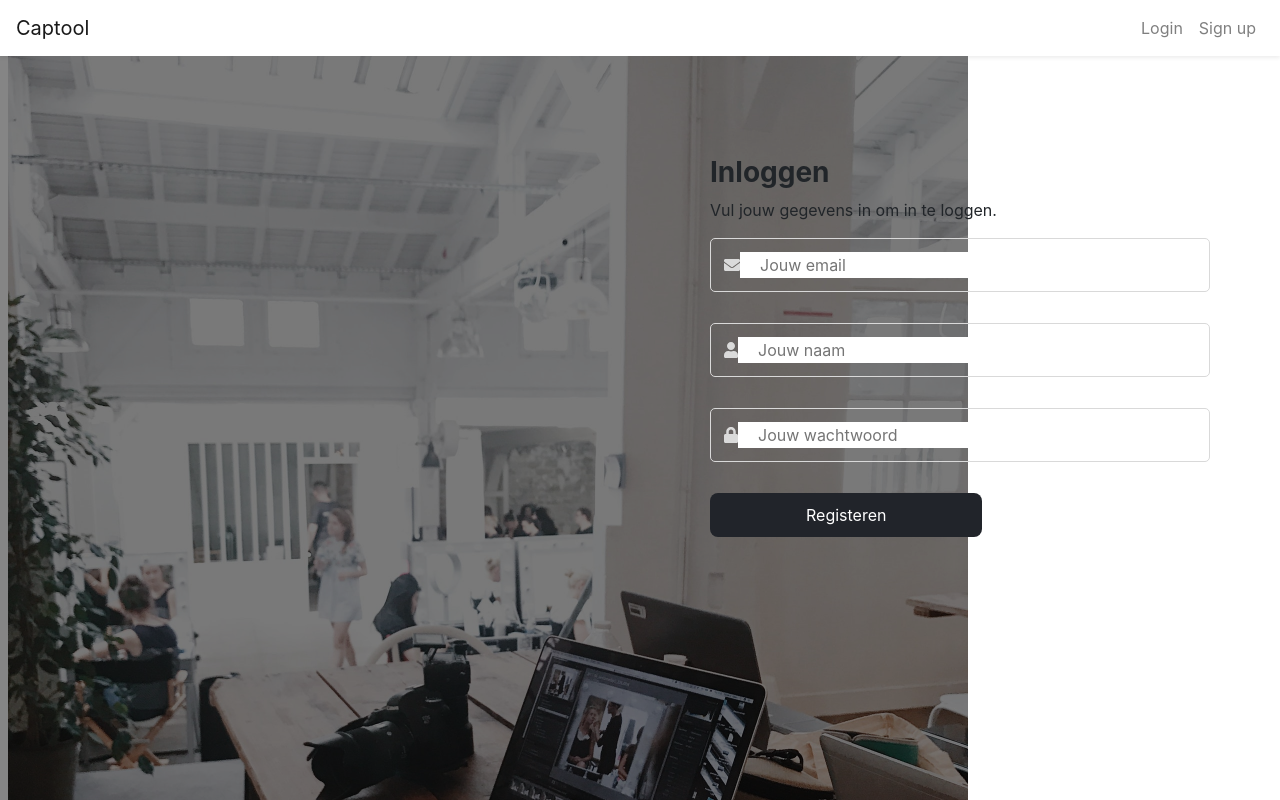
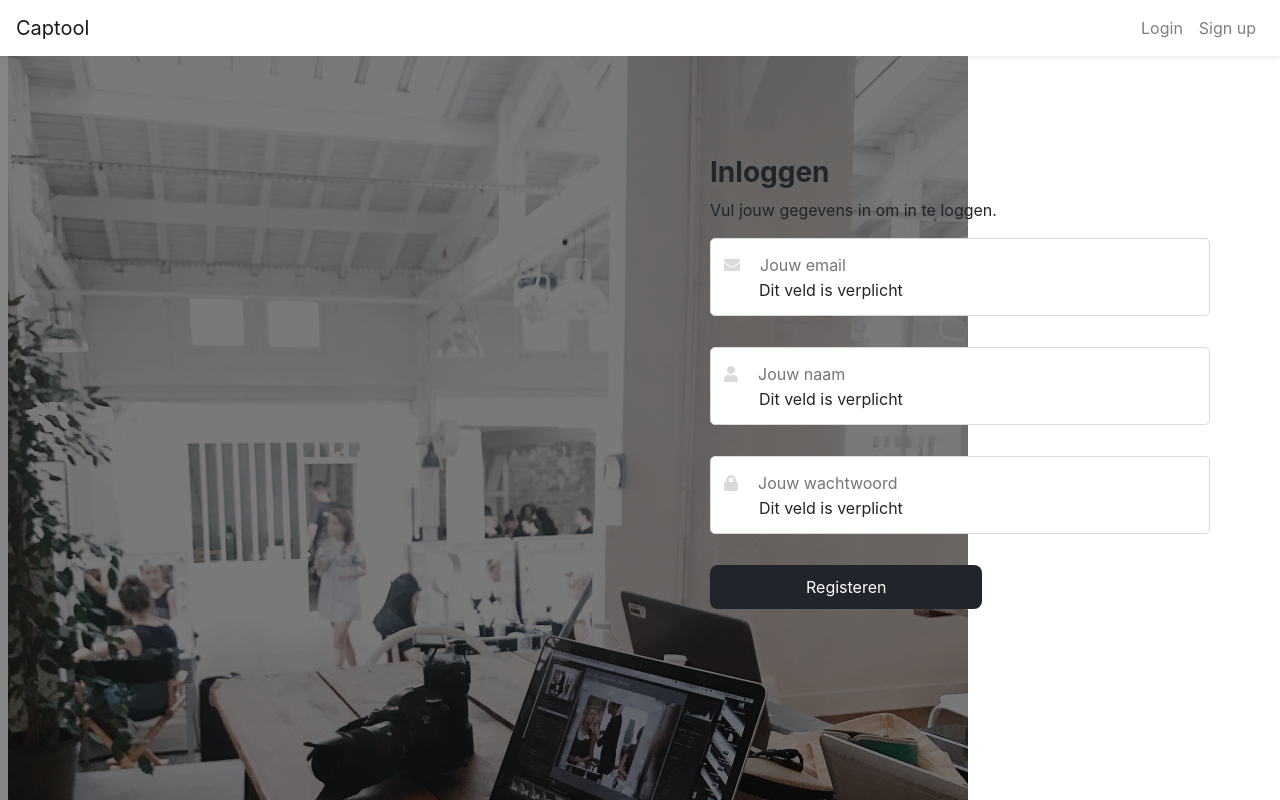
Before and after one commit to joeydeckers/Captool_webapp, a Vue app: page /register in a window 1280 px wide. Shown: the top 800 px of the page. Built offline with nearby package versions, Linux system fonts and the light colour scheme.

Commit message:
added form validation
components:
login
register
editcaptionitem

```diff
--- a/src/views/EditCaptionItem.vue
+++ b/src/views/EditCaptionItem.vue
@@ -54,6 +54,8 @@
             maxlength="30"
             placeholder="Jouw caption"
           ></b-input>
+          <div class="error" v-if="!$v.caption.required">Dit veld is verplicht</div>
+
           <Button
             style="margin-top: 20px; margin-right:20px;"
             buttonText="Toevoegen"
@@ -105,6 +107,7 @@
 <script>
 // import "vue-range-component/dist/vue-range-slider.css";
 // import VueRangeSlider from "vue-range-component";
+import { required } from "vuelidate/lib/validators";
 import VuePlyr from "vue-plyr";
 import { mapGetters, mapActions } from "vuex";
 import Button from "@/components/Button.vue";
@@ -142,6 +145,11 @@ export default {
       isDragging: false,
       delayedDragging: false,
     };
+  },
+  validations: {
+    caption: {
+      required
+    }
   },
   methods: {
     makeToast(variant = null, titleToast, bodyToast) {
--- a/src/views/Login.vue
+++ b/src/views/Login.vue
@@ -15,7 +15,8 @@
               <div class="input-holder">
                 <font-awesome-icon icon="envelope" />
                 <input type="email" placeholder="Jouw email" v-model="email" data-type="email" />
-                <div class="error" v-if="!$v.email.required">Field is required</div>
+                <div class="error" v-if="!$v.email.required">Dit veld is verplicht</div>
+                <div class="error" v-if="!$v.email.email">Vul een geldig email adres in</div>
               </div>
             </b-form-group>
 
@@ -28,6 +29,11 @@
                   v-model="password"
                   data-type="password"
                 />
+                <div class="error" v-if="!$v.password.required">Dit veld is verplicht</div>
+                <div
+                  class="error"
+                  v-if="!$v.password.minLength"
+                >Het wachtwoord moet minimaal {{$v.password.$params.minLength.min}} karakters bevatten</div>
               </div>
             </b-form-group>
 
@@ -41,7 +47,7 @@
 
 <script>
 import Button from "@/components/Button.vue";
-import { required} from "vuelidate";
+import { required, email, minLength } from "vuelidate/lib/validators";
 
 export default {
   components: {
@@ -55,16 +61,38 @@ export default {
   },
   methods: {
     login() {
-      this.$store.dispatch("login", {
-        email: this.email,
-        password: this.password
-      });
+      if (this.$v.$invalid) {
+        this.submitStatus = "ERROR";
+      } else {
+        this.$store.dispatch("login", {
+          email: this.email,
+          password: this.password
+        });
+        this.submitStatus = "PENDING";
+        setTimeout(() => {
+          this.submitStatus = "OK";
+        }, 500);
+      }
     }
   },
   validations: {
     email: {
       required,
+      email
     },
+    password: {
+      required,
+      minLength: minLength(6)
+    }
   }
 };
 </script>
+
+<style scoped>
+  .input-holder {
+    background-color: #fff;
+  }
+  .error {
+    margin-left: 35px;
+  }
+</style>
--- a/src/views/Register.vue
+++ b/src/views/Register.vue
@@ -3,43 +3,52 @@
     <b-container fluid>
       <b-row>
         <b-col lg="6">
-            <img alt="Vue logo" src="../assets/bg.png">
+          <img alt="Vue logo" src="../assets/bg.png" />
         </b-col>
         <b-col lg="6">
-
-                <b-form @submit.prevent="registerUser" @reset="onReset">
-                    <h3><strong>Inloggen</strong></h3>
+          <b-form @submit.prevent="registerUser">
+            <h3>
+              <strong>Inloggen</strong>
+            </h3>
             <p>Vul jouw gegevens in om in te loggen.</p>
-                    <b-form-group
-                      id="input-group-1"
-                    >
-
+            <b-form-group id="input-group-1">
               <div class="input-holder">
                 <font-awesome-icon icon="envelope" />
-                      <input data-type="email" type="email" placeholder="Jouw email" v-model="email">
+                <input data-type="email" type="email" placeholder="Jouw email" v-model="email" />
+                <div class="error" v-if="!$v.email.required">Dit veld is verplicht</div>
+                <div class="error" v-if="!$v.email.email">Vul een geldig email adres in</div>
               </div>
-
             </b-form-group>
-                    <b-form-group
-                      id="input-group-1"
-                    >
-
+            <b-form-group id="input-group-1">
               <div class="input-holder">
                 <font-awesome-icon icon="user" />
-                      <input data-type="name" type="name" placeholder="Jouw naam" v-model="name">
+                <input data-type="name" type="name" placeholder="Jouw naam" v-model="name" />
+                <div class="error" v-if="!$v.name.required">Dit veld is verplicht</div>
+                <div
+                  class="error"
+                  v-if="!$v.name.minLength"
+                >Jouw naam moet minimaal {{$v.name.$params.minLength.min}} karakters bevatten</div>
               </div>
-
             </b-form-group>
 
             <b-form-group id="input-group-2">
               <div class="input-holder">
                 <font-awesome-icon icon="lock" />
-                      <input data-type="password" type="password" placeholder="Jouw wachtwoord" v-model="password">
+                <input
+                  data-type="password"
+                  type="password"
+                  placeholder="Jouw wachtwoord"
+                  v-model="password"
+                />
+                <div class="error" v-if="!$v.password.required">Dit veld is verplicht</div>
+                <div
+                  class="error"
+                  v-if="!$v.password.minLength"
+                >Het wachtwoord moet minimaal {{$v.password.$params.minLength.min}} karakters bevatten</div>
               </div>
             </b-form-group>
 
-
-                     <Button type="submit" buttonText="Registeren"/>
+            <Button type="submit" buttonText="Registeren" />
           </b-form>
         </b-col>
       </b-row>
@@ -48,8 +57,8 @@
 </template>
 
 <script>
-import { mapActions } from "vuex";
-import Button from '@/components/Button.vue'
+import Button from "@/components/Button.vue";
+import { required, email, minLength } from "vuelidate/lib/validators";
 
 export default {
   components: {
@@ -63,14 +72,44 @@ export default {
     };
   },
   methods: {
-    ...mapActions(["register"]),
-    registerUser(){
-      this.register({
+    registerUser() {
+      if (this.$v.$invalid) {
+        this.submitStatus = "ERROR";
+      } else {
+        this.$store.dispatch("register", {
           email: this.email,
           name: this.name,
           password: this.password
         });
+        this.submitStatus = "PENDING";
+        setTimeout(() => {
+          this.submitStatus = "OK";
+        }, 500);
+      }
+    }
+  },
+  validations: {
+    name: {
+      required,
+      minLength: minLength(2)
+    },
+    email: {
+      required,
+      email
+    },
+    password: {
+      required,
+      minLength: minLength(6)
     }
   }
 };
 </script>
+
+<style scoped>
+.input-holder {
+  background-color: #fff;
+}
+.error {
+  margin-left: 35px;
+}
+</style>
```
Lines whose indentation alone changed are shown as unchanged.
